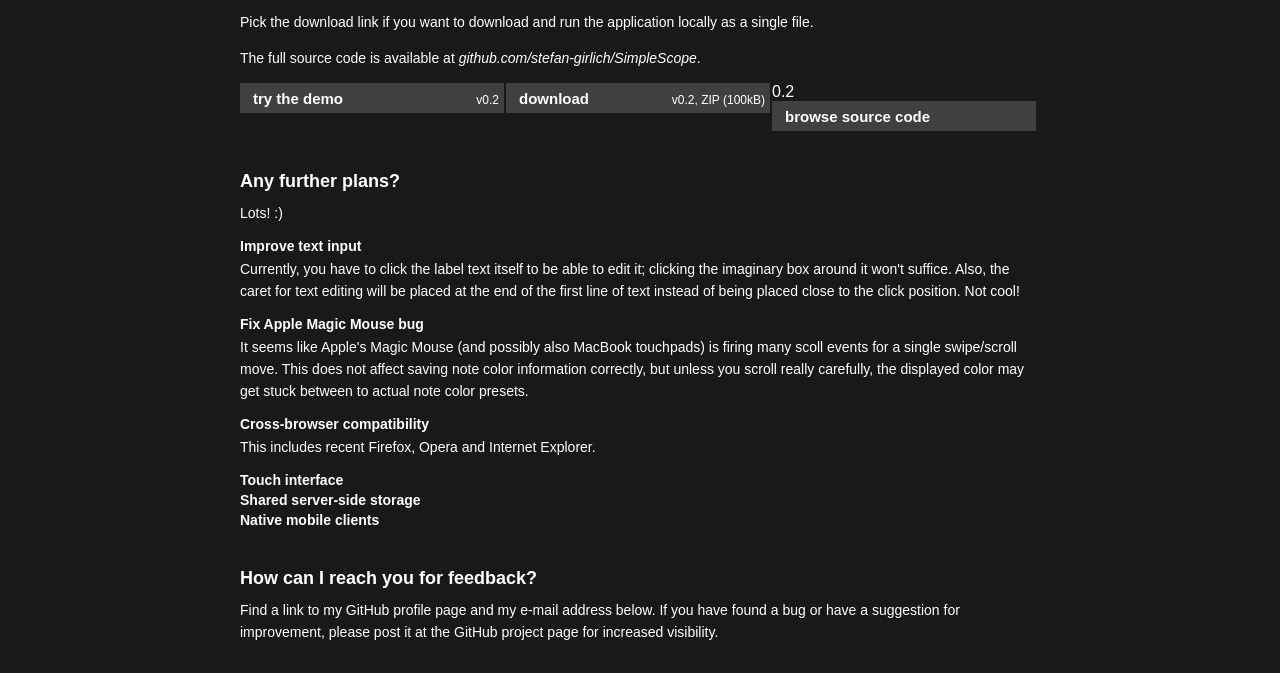
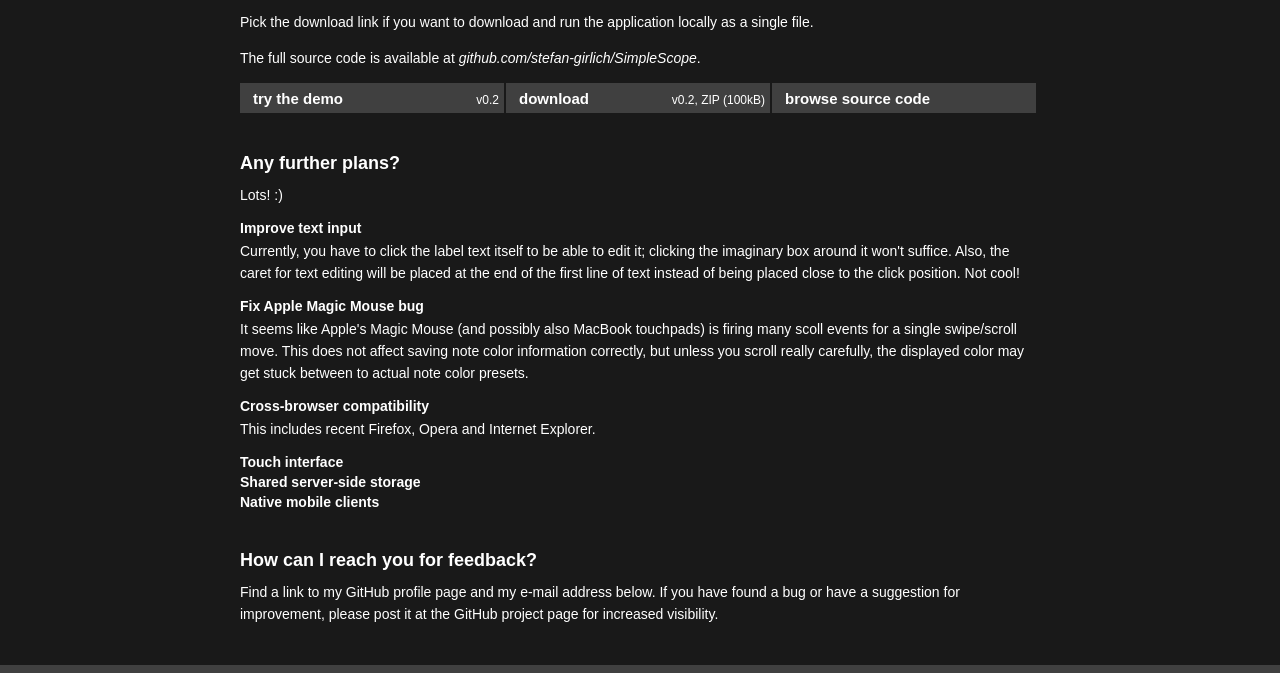
Before and after one commit to stefan-girlich/simple.scope, a plain HTML site: page index.htm in a window 1280 px wide. Shown: the part 1383-2056 px from the top of the page. Drawn offline with Linux system fonts and the light colour scheme.

Commit message:
minor hotfix: HTML typo

```diff
--- a/index.htm
+++ b/index.htm
@@ -164,7 +164,7 @@ $(function() {
 					<span class="maj">try the demo</span>
 					<span class="min">v0.2</span>
 				</a>
-0.2
+
 				<a href="build/simplescope.0.2.bundle.min.zip" class="color4">
 					<span class="maj">download</span>
 					<span class="min">v0.2, ZIP (100kB)</span>
```
